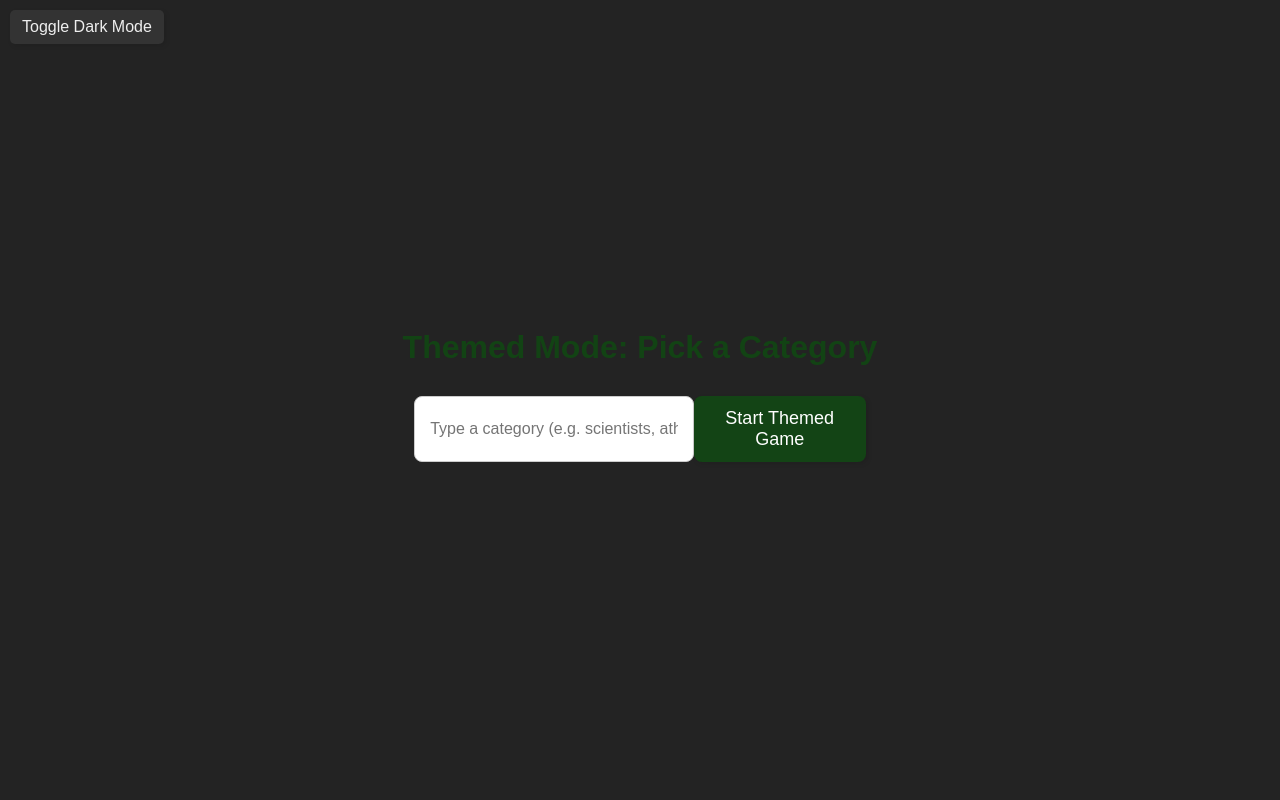
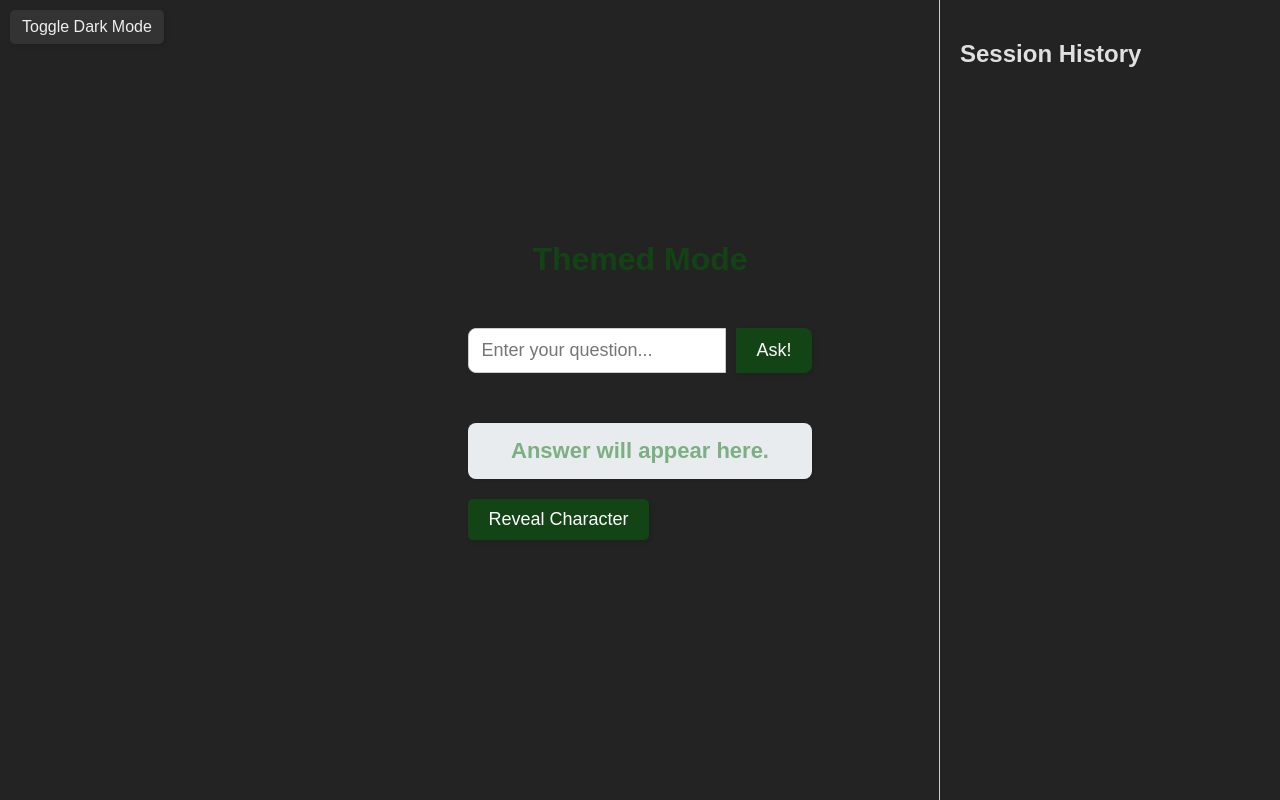
Before and after one commit to gsmafra/reverse-akinator, a Flask app: template templates/themed.html in a window 1280 px wide. Run offline with Flask 3, Linux system fonts and the light colour scheme; the template is opened without the code that fills it, so the values that code supplies are empty.

Commit message:
simpler reset themed game

```diff
--- a/static/css/reveal.css
+++ b/static/css/reveal.css
@@ -40,6 +40,20 @@
     display: none;
 }
 
+#themed-reset-button {
+    background-color: #00690577;
+    color: #fff;
+    padding: 10px 20px;
+    border: none;
+    border-radius: 5px;
+    cursor: pointer;
+    display: none;
+}
+
+.character-revealed #themed-reset-button {
+    display: block;
+}
+
 /* Media query for mobile devices */
 @media (max-width: 768px) {
     .revealed-image {
--- a/static/js/theme_select.js
+++ b/static/js/theme_select.js
@@ -1,124 +1,27 @@
-import { getDeviceId } from './device_id.js';
-
-// Handles theme selection and starts the themed game
-
+// Handles theme selection only
 console.log('theme_select.js loaded');
 
 document.addEventListener('DOMContentLoaded', () => {
     console.log('DOMContentLoaded fired');
     const themeInput = document.getElementById('theme-input');
     const themeSelectButton = document.getElementById('theme-select-button');
-    const themeSelectContainer = document.getElementById('theme-select-container');
-    const themedGameContainer = document.getElementById('themed-game-container');
-    const themeTitle = document.getElementById('theme-title');
 
     if (!themeInput) console.log('theme-input not found');
     if (!themeSelectButton) console.log('theme-select-button not found');
-    if (!themeSelectContainer) console.log('theme-select-container not found');
-    if (!themedGameContainer) console.log('themed-game-container not found');
-    if (!themeTitle) console.log('theme-title not found');
 
     themeSelectButton.addEventListener('click', () => {
         console.log('Theme select button clicked');
         const theme = themeInput.value.trim();
-        const deviceId = getDeviceId();
-        console.log('Theme:', theme, 'Device ID:', deviceId);
         if (!theme) {
             themeInput.classList.add('input-error');
             themeInput.placeholder = 'Please enter a category!';
             return;
         }
-        if (!deviceId) {
-            themeInput.classList.add('input-error');
-            themeInput.placeholder = 'Device ID missing. Please refresh.';
-            return;
-        }
-
-        // Call API to start themed game
-        fetch('/start-themed-game', {
-            method: 'POST',
-            headers: {
-                'Content-Type': 'application/json'
-            },
-            body: JSON.stringify({ category: theme, device_id: deviceId })
-        })
-        .then(async response => {
-            let data;
-            try {
-                data = await response.json();
-            } catch (e) {
-                data = {};
-            }
-            console.log('Response:', response.status, data);
-            if (!response.ok) {
-                const errorMsg = data.error || 'Failed to start themed game';
-                themeInput.classList.add('input-error');
-                themeInput.placeholder = errorMsg;
-                return;
-            }
-            // Proceed to game UI
-            themeSelectContainer.style.display = 'none';
-            themedGameContainer.style.display = '';
-            themeTitle.textContent = `Theme: ${theme}`;
-            window.selectedTheme = theme;
-            const event = new CustomEvent('themeSelected', { detail: { theme } });
-            document.dispatchEvent(event);
-            console.log('Theme game started successfully');
-        })
-        .catch(error => {
-            console.error('Fetch error:', error);
-            themeInput.classList.add('input-error');
-            themeInput.placeholder = 'Server error. Try again.';
-        });
+        window.location.href = `/themed/${encodeURIComponent(theme)}`;
     });
 
     themeInput.addEventListener('input', () => {
         themeInput.classList.remove('input-error');
         themeInput.placeholder = 'Type a category (e.g. scientists, athletes, etc.)...';
     });
-
-    const themedResetButton = document.getElementById('themed-reset-button');
-    if (themedResetButton) {
-        themedResetButton.style.display = 'none'; // Hide reset button initially
-        themedResetButton.addEventListener('click', () => {
-            const theme = window.selectedTheme;
-            const deviceId = getDeviceId();
-            if (!theme || !deviceId) {
-                alert('Theme or device ID missing.');
-                return;
-            }
-            fetch('/start-themed-game', {
-                method: 'POST',
-                headers: {
-                    'Content-Type': 'application/json'
-                },
-                body: JSON.stringify({ category: theme, device_id: deviceId })
-            })
-            .then(async response => {
-                let data;
-                try {
-                    data = await response.json();
-                } catch (e) {
-                    data = {};
-                }
-                if (!response.ok) {
-                    alert(data.error || 'Failed to reset themed game.');
-                    return;
-                }
-                window.location.reload();
-            })
-            .catch(error => {
-                console.error('Error resetting themed game:', error);
-                alert('Server error. Try again.');
-            });
-        });
-    }
-
-    // Show reset button only after character is revealed
-    const revealButton = document.getElementById('reveal-button');
-    if (revealButton && themedResetButton) {
-        revealButton.addEventListener('click', () => {
-            themedResetButton.style.display = '';
-        });
-    }
 });
--- /dev/null
+++ b/static/js/themed_game.js
@@ -0,0 +1,56 @@
+import { getDeviceId } from './device_id.js';
+
+console.log('themed_game.js loaded');
+
+document.addEventListener('DOMContentLoaded', () => {
+    // Get category from a data attribute or from the URL
+    let category = null;
+    if (window.categoryFromTemplate) {
+        category = window.categoryFromTemplate;
+    } else {
+        // Try to extract from URL: /themed/{category}
+        const match = window.location.pathname.match(/\/themed\/(.+)$/);
+        if (match) category = decodeURIComponent(match[1]);
+    }
+    if (!category) {
+        console.error('No category found for themed game.');
+        return;
+    }
+    const deviceId = getDeviceId();
+    // Optionally display the category in the UI
+    const themeTitle = document.getElementById('theme-title');
+    if (themeTitle) themeTitle.textContent = `Theme: ${category}`;
+
+    // Start a new themed game on load
+    fetch('/start-themed-game', {
+        method: 'POST',
+        headers: { 'Content-Type': 'application/json' },
+        body: JSON.stringify({ category, device_id: deviceId })
+    })
+    .then(async response => {
+        let data;
+        try { data = await response.json(); } catch (e) { data = {}; }
+        if (!response.ok) {
+            alert(data.error || 'Failed to start themed game.');
+            return;
+        }
+        // Optionally update UI with new character, etc.
+        // You can trigger a UI reset here if needed
+    })
+    .catch(error => {
+        console.error('Error starting themed game:', error);
+        alert('Server error. Try again.');
+    });
+
+    // No JS needed to show reset button; reveal.js will add 'character-revealed' class to <body>
+
+    // Add reset button handler to reload with the correct category
+    const themedResetButton = document.getElementById('themed-reset-button');
+    if (themedResetButton) {
+        themedResetButton.addEventListener('click', () => {
+            window.location.href = `/themed/${encodeURIComponent(category)}`;
+        });
+    }
+
+    // ...rest of your themed game logic...
+});
--- a/templates/themed.html
+++ b/templates/themed.html
@@ -14,24 +14,20 @@
     <title>Themed Mode - Yes/No Question</title>
     <link rel="icon" type="image/x-icon" href="/static/icons/favicon.ico">
     <link rel="manifest" href="/static/manifest.json">
-    <link rel="stylesheet" href="static/css/loading.css">
-    <link rel="stylesheet" href="static/css/reveal.css">
-    <link rel="stylesheet" href="static/css/sidebar.css">
-    <link rel="stylesheet" href="static/css/styles.css">
-    <link rel="stylesheet" href="static/css/dark_mode_button.css">
-    <link rel="stylesheet" href="static/css/question_input.css">
-    <link rel="stylesheet" href="static/css/answer_container.css">
-    <link rel="stylesheet" href="static/css/main_title.css">
-    <link rel="stylesheet" href="static/css/ask.css">
+    <link rel="stylesheet" href="/static/css/loading.css">
+    <link rel="stylesheet" href="/static/css/reveal.css">
+    <link rel="stylesheet" href="/static/css/sidebar.css">
+    <link rel="stylesheet" href="/static/css/styles.css">
+    <link rel="stylesheet" href="/static/css/dark_mode_button.css">
+    <link rel="stylesheet" href="/static/css/question_input.css">
+    <link rel="stylesheet" href="/static/css/answer_container.css">
+    <link rel="stylesheet" href="/static/css/main_title.css">
+    <link rel="stylesheet" href="/static/css/ask.css">
 </head>
 <body>
     <button id="dark-mode-toggle">Toggle Dark Mode</button>
-    <h1 id="main-title">Themed Mode: Pick a Category</h1>
-    <div class="input-button-container" id="theme-select-container">
-        <input type="text" id="theme-input" placeholder="Type a category (e.g. scientists, athletes, etc.)...">
-        <button id="theme-select-button">Start Themed Game</button>
-    </div>
-    <div id="themed-game-container" style="display:none;">
+    <h1 id="main-title">Themed Mode</h1>
+    <div id="themed-game-container">
         <h2 id="theme-title"></h2>
         <div class="input-button-container">
             <input type="text" id="question-input" placeholder="Enter your question...">
@@ -49,11 +45,11 @@
             </ul>
         </div>
     </div>
-    <script type="module" src="static/js/device_id.js"></script>
-    <script type="module" src="static/js/theme_select.js"></script>
-    <script type="module" src="static/js/reveal.js"></script>
-    <script type="module" src="static/js/session_history.js"></script>
-    <script type="module" src="static/js/submit.js"></script>
-    <script type="module" src="static/js/dark_mode.js"></script>
+    <script type="module" src="/static/js/device_id.js"></script>
+    <script type="module" src="/static/js/themed_game.js"></script>
+    <script type="module" src="/static/js/reveal.js"></script>
+    <script type="module" src="/static/js/session_history.js"></script>
+    <script type="module" src="/static/js/submit.js"></script>
+    <script type="module" src="/static/js/dark_mode.js"></script>
 </body>
 </html>
```
Also changed, not shown: app/routes/main.py (+9 -3 lines), templates/select-theme.html (added, +47 -0 lines).
